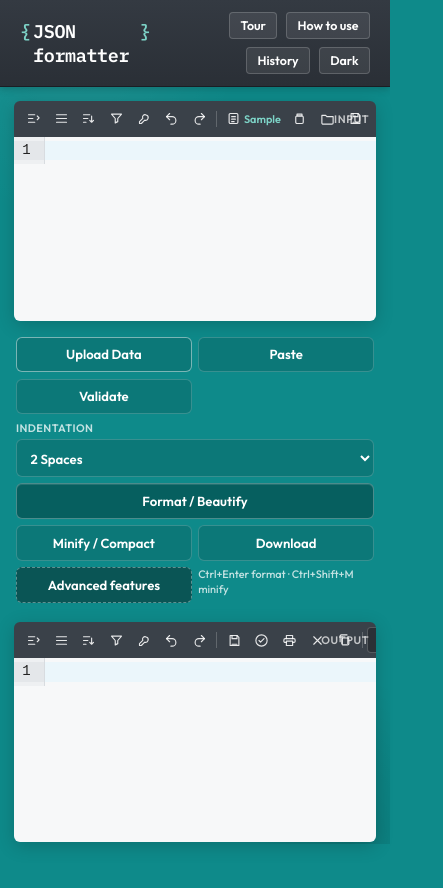
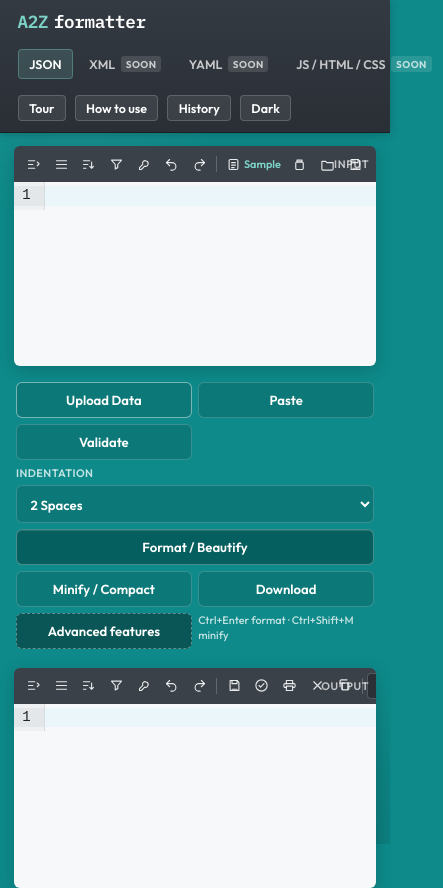
Before and after one commit to Ratan-jeet/a2z-formatter, a React (Vite) app: page / in a window 390 px wide. Shown: the whole page, 443 px wide, since content can reach past the window. Before the commit the page ends 844 px from the top, so only its background shows below. Built offline with nearby package versions, Linux system fonts and the light colour scheme.

Commit message:
Add A2Z Formatter brand and tool tabs

```diff
--- a/index.html
+++ b/index.html
@@ -5,14 +5,14 @@
     <link rel="icon" type="image/svg+xml" href="/favicon.svg" />
     <meta name="viewport" content="width=device-width, initial-scale=1.0" />
 
-    <title>JSON Formatter — Beautify, Validate &amp; Minify Online</title>
+    <title>A2Z Formatter — JSON, XML, YAML &amp; Code Tools</title>
     <meta
       name="description"
-      content="Free online JSON formatter. Beautify, validate, minify, repair, convert to XML, CSV, YAML or TypeScript, and explore JSON with tree view and path lookup."
+      content="A2Z Formatter: free online tools to beautify, validate, and minify JSON, with XML, YAML, and code formatters coming soon."
     />
     <meta
       name="keywords"
-      content="JSON formatter, JSON beautifier, JSON validator, JSON minify, JSON to XML, JSON to YAML, online JSON tool"
+      content="A2Z Formatter, JSON formatter, XML formatter, YAML formatter, JSON beautifier, online formatter"
     />
     <meta name="author" content="Ratan-jeet" />
     <meta name="robots" content="index, follow" />
@@ -20,18 +20,18 @@
 
     <meta property="og:type" content="website" />
     <meta property="og:url" content="https://a2z-formatter.vercel.app/" />
-    <meta property="og:title" content="JSON Formatter — Beautify, Validate &amp; Minify Online" />
+    <meta property="og:title" content="A2Z Formatter — JSON, XML, YAML &amp; Code Tools" />
     <meta
       property="og:description"
-      content="Free online JSON formatter. Beautify, validate, minify, convert, and explore JSON in your browser."
+      content="Free online formatters. JSON is live — XML, YAML, and JS/HTML/CSS coming soon."
     />
     <meta property="og:site_name" content="A2Z Formatter" />
 
     <meta name="twitter:card" content="summary" />
-    <meta name="twitter:title" content="JSON Formatter — Beautify, Validate &amp; Minify Online" />
+    <meta name="twitter:title" content="A2Z Formatter — JSON, XML, YAML &amp; Code Tools" />
     <meta
       name="twitter:description"
-      content="Free online JSON formatter. Beautify, validate, minify, convert, and explore JSON in your browser."
+      content="Free online formatters. JSON is live — XML, YAML, and JS/HTML/CSS coming soon."
     />
 
     <link rel="preconnect" href="https://fonts.googleapis.com" />
--- a/src/App.css
+++ b/src/App.css
@@ -14,28 +14,127 @@
   align-items: center;
   justify-content: space-between;
   gap: 1rem;
-  padding: 0.75rem 1.25rem;
+  padding: 0.65rem 1.1rem;
   background: linear-gradient(180deg, #343a42 0%, var(--header) 100%);
   border-bottom: 1px solid var(--header-border);
   box-shadow: 0 2px 8px rgba(0, 0, 0, 0.2);
 }
 
+.header-left {
+  display: flex;
+  align-items: center;
+  gap: 1rem;
+  min-width: 0;
+  flex: 1;
+}
+
 .brand {
   display: flex;
   align-items: baseline;
-  gap: 0.15rem;
+  gap: 0.35rem;
+  flex: 0 0 auto;
   font-family: var(--font-mono);
   font-weight: 600;
-  font-size: 1.15rem;
+  font-size: 1.1rem;
   letter-spacing: -0.02em;
 }
 
-.brand-brace {
+.brand-mark {
   color: #7dd3c7;
+  font-weight: 700;
 }
 
 .brand-name {
   color: #fff;
+  text-transform: lowercase;
+}
+
+.tool-tabs {
+  display: flex;
+  flex-wrap: nowrap;
+  gap: 0.3rem;
+  min-width: 0;
+  overflow-x: auto;
+}
+
+.tool-tab {
+  display: inline-flex;
+  align-items: center;
+  gap: 0.35rem;
+  flex: 0 0 auto;
+  border: 1px solid transparent;
+  border-radius: 4px;
+  padding: 0.35rem 0.65rem;
+  background: transparent;
+  color: rgba(255, 255, 255, 0.72);
+  font-size: 0.78rem;
+  font-weight: 600;
+  cursor: pointer;
+  white-space: nowrap;
+}
+
+.tool-tab:hover {
+  background: rgba(255, 255, 255, 0.08);
+  color: #fff;
+}
+
+.tool-tab.is-active {
+  background: rgba(125, 211, 199, 0.16);
+  border-color: rgba(125, 211, 199, 0.35);
+  color: #fff;
+}
+
+.tool-soon {
+  border-radius: 3px;
+  padding: 0.1rem 0.3rem;
+  background: rgba(255, 255, 255, 0.12);
+  font-size: 0.62rem;
+  font-weight: 700;
+  letter-spacing: 0.04em;
+  text-transform: uppercase;
+  color: rgba(255, 255, 255, 0.7);
+}
+
+.coming-soon {
+  flex: 1;
+  display: grid;
+  place-items: center;
+  padding: 1.5rem;
+}
+
+.coming-soon-card {
+  width: min(460px, 100%);
+  padding: 1.5rem 1.4rem;
+  border-radius: 10px;
+  background: rgba(0, 0, 0, 0.18);
+  border: 1px solid rgba(255, 255, 255, 0.12);
+  text-align: left;
+  animation: rise 0.3s ease;
+}
+
+.coming-soon-eyebrow {
+  margin: 0 0 0.4rem;
+  font-size: 0.75rem;
+  font-weight: 700;
+  letter-spacing: 0.08em;
+  text-transform: uppercase;
+  color: #7dd3c7;
+}
+
+.coming-soon-card h1 {
+  margin: 0 0 0.6rem;
+  font-size: 1.55rem;
+}
+
+.coming-soon-card p {
+  margin: 0 0 1.1rem;
+  line-height: 1.45;
+  color: var(--text-muted);
+}
+
+.coming-soon-card .action-btn {
+  width: auto;
+  min-width: 140px;
 }
 
 .header-stats {
@@ -849,6 +948,16 @@
 }
 
 @media (max-width: 900px) {
+  .header {
+    flex-direction: column;
+    align-items: stretch;
+  }
+
+  .header-left {
+    flex-direction: column;
+    align-items: flex-start;
+  }
+
   .workspace {
     grid-template-columns: 1fr;
     grid-template-rows: minmax(220px, 34vh) auto minmax(220px, 34vh);
@@ -876,6 +985,10 @@
 
   .header-right {
     flex-wrap: wrap;
-    justify-content: flex-end;
+    justify-content: flex-start;
+  }
+
+  .advanced-grid {
+    grid-template-columns: 1fr;
   }
 }
--- a/src/App.jsx
+++ b/src/App.jsx
@@ -32,8 +32,15 @@
 import { HowToUseModal, TourOverlay, TOUR_STEPS } from './HelpGuide'
 import './App.css'
 
+const TOOLS = [
+  { id: 'json', label: 'JSON', ready: true },
+  { id: 'xml', label: 'XML', ready: false },
+  { id: 'yaml', label: 'YAML', ready: false },
+  { id: 'code', label: 'JS / HTML / CSS', ready: false },
+]
+
 const SAMPLE = `{
-  "name": "JSON Formatter",
+  "name": "A2Z Formatter",
   "version": 1.2,
   "active": true,
   "owner": null,
@@ -518,6 +525,7 @@
   const [showHowTo, setShowHowTo] = useState(false)
   const [showAdvanced, setShowAdvanced] = useState(false)
   const [tourStep, setTourStep] = useState(null)
+  const [activeTool, setActiveTool] = useState('json')
   const fileInputRef = useRef(null)
 
   const startTour = useCallback(() => {
@@ -957,13 +965,32 @@
   return (
     <div className={`app theme-${theme}`}>
       <header className="header">
-        <div className="brand">
-          <span className="brand-brace">{'{'}</span>
-          <span className="brand-name">JSON formatter</span>
-          <span className="brand-brace">{'}'}</span>
+        <div className="header-left">
+          <div className="brand">
+            <span className="brand-mark">A2Z</span>
+            <span className="brand-name">formatter</span>
+          </div>
+          <nav className="tool-tabs" aria-label="Formatter tools">
+            {TOOLS.map((tool) => (
+              <button
+                key={tool.id}
+                type="button"
+                className={`tool-tab ${activeTool === tool.id ? 'is-active' : ''} ${tool.ready ? '' : 'is-soon'}`}
+                onClick={() => {
+                  setActiveTool(tool.id)
+                  if (!tool.ready) {
+                    showStatus('ok', `${tool.label} formatter is coming soon`)
+                  }
+                }}
+              >
+                {tool.label}
+                {!tool.ready && <span className="tool-soon">Soon</span>}
+              </button>
+            ))}
+          </nav>
         </div>
         <div className="header-right" data-tour="tour-header-actions">
-          {stats && (
+          {activeTool === 'json' && stats && (
             <div className="header-stats">
               <span>{stats.keys} keys</span>
               <span>{stats.objects} objs</span>
@@ -1039,6 +1066,7 @@
         </div>
       )}
 
+      {activeTool === 'json' ? (
       <main className="workspace">
         <EditorPane
           title="Input"
@@ -1158,6 +1186,23 @@
           diffRows={diffRows}
         />
       </main>
+      ) : (
+        <main className="coming-soon">
+          <div className="coming-soon-card">
+            <p className="coming-soon-eyebrow">A2Z Formatter</p>
+            <h1>
+              {TOOLS.find((t) => t.id === activeTool)?.label || 'Tool'} formatter
+            </h1>
+            <p>
+              This tool is next on the roadmap. JSON is live today — XML, YAML, and code
+              formatters will use the same layout.
+            </p>
+            <button type="button" className="action-btn primary" onClick={() => setActiveTool('json')}>
+              Back to JSON
+            </button>
+          </div>
+        </main>
+      )}
 
       <HowToUseModal
         open={showHowTo}
--- a/src/HelpGuide.jsx
+++ b/src/HelpGuide.jsx
@@ -24,7 +24,7 @@
   {
     target: 'tour-header-actions',
     title: '5. History & theme',
-    body: 'Restore recent JSON from History, or switch Dark / Light editor theme.',
+    body: 'Switch tools from the A2Z header tabs. Restore recent work from History, or toggle Dark / Light.',
   },
 ]
 
@@ -32,6 +32,7 @@
   {
     title: 'Quick start',
     items: [
+      'A2Z Formatter is a toolkit — JSON is live; XML, YAML, and JS/HTML/CSS are coming soon.',
       'Click Sample (or paste your JSON) in the Input panel.',
       'Choose indentation (2 / 3 / 4 spaces or Tab).',
       'Click Format / Beautify — formatted JSON appears in Output.',
```
